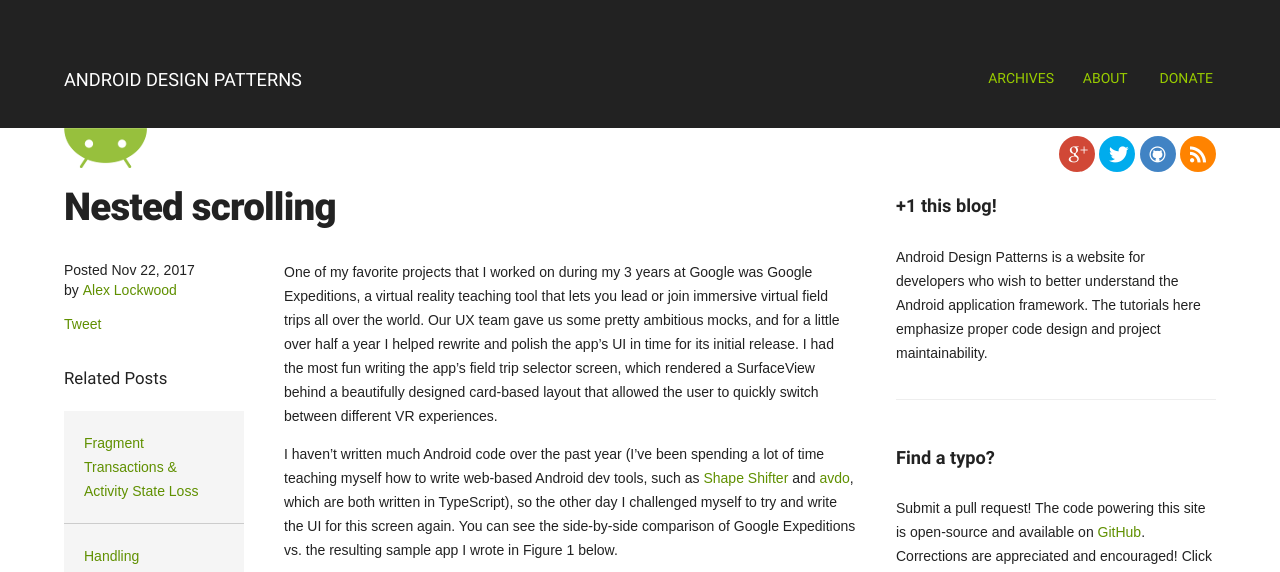
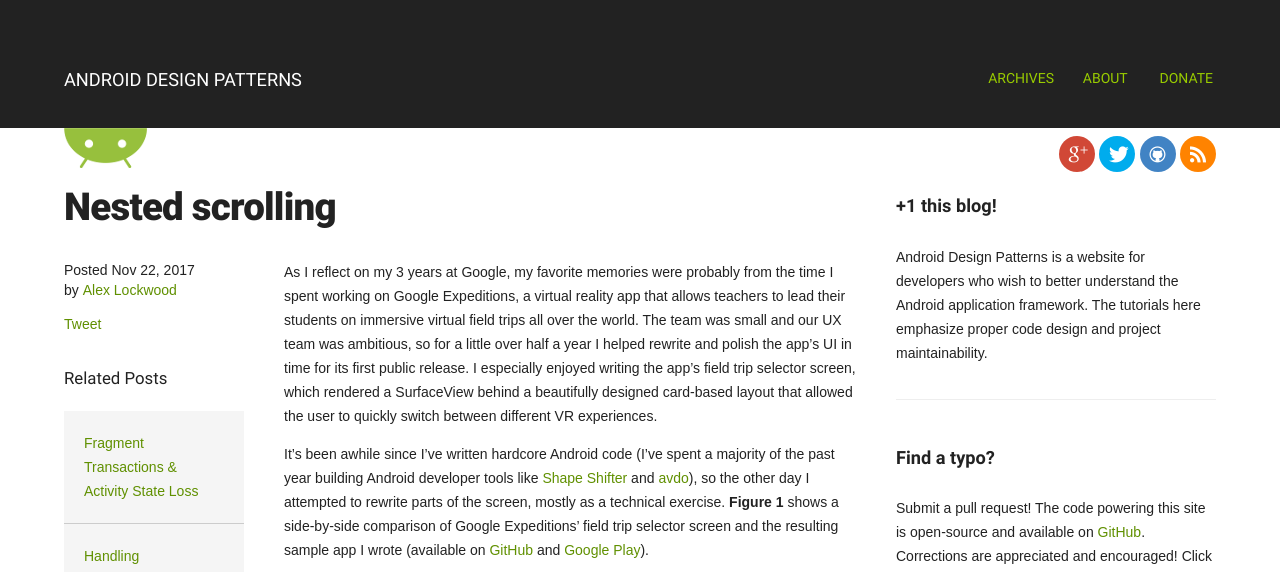
Before and after one commit to alexjlockwood/AndroidDesignPatterns, a Jekyll site: the page built from _posts/2017-11-22-nested-scrolling.md, in a window 1280 px wide. Shown: the top 572 px of the page. Built offline with Jekyll 4.4.1, drawn with Linux system fonts in a browser that asks for light colours; some web fonts are replaced; a script that is not in the unit is left out; comment, search, counter and statistics services are not loaded; some of the changed text lies outside the part shown.

Commit message:
update nested scrolling post

```diff
--- a/_posts/2017-11-22-nested-scrolling.md
+++ b/_posts/2017-11-22-nested-scrolling.md
@@ -16,6 +16,9 @@
       text-align: center;
     }
     .figure-container {
+      padding: 0% 10%;
+    }
+    .figure-parent {
       position: relative;
       width: 100%;
       padding-top: 75%;
@@ -46,75 +49,96 @@
 
 <!--morestart-->
 
-One of my favorite projects that I worked on during my 3 years at Google was Google Expeditions, a virtual reality teaching tool that lets you lead or join immersive virtual field trips all over the world. Our UX team gave us some pretty ambitious mocks, and for a little over half a year I helped rewrite and polish the app’s UI in time for its initial release. I had the most fun writing the app’s field trip selector screen, which rendered a SurfaceView behind a beautifully designed card-based layout that allowed the user to quickly switch between different VR experiences.
+As I reflect on my 3 years at Google, my favorite memories were probably from the time I spent working on Google Expeditions, a virtual reality app that allows teachers to lead their students on immersive virtual field trips all over the world. The team was small and our UX team was ambitious, so for a little over half a year I helped rewrite and polish the app’s UI in time for its first public release. I especially enjoyed writing the app’s field trip selector screen, which rendered a SurfaceView behind a beautifully designed card-based layout that allowed the user to quickly switch between different VR experiences.
 
 <!--more-->
 
-I haven’t written much Android code over the past year (I’ve been spending a lot of time teaching myself how to write web-based Android dev tools, such as [Shape Shifter][shapeshifter-github] and [avdo][avdo-github], which are both written in TypeScript), so the other day I challenged myself to try and write the UI for this screen again. You can see the side-by-side comparison of Google Expeditions vs. the resulting sample app I wrote in Figure 1 below.
+It’s been awhile since I’ve written hardcore Android code (I've spent a majority of the past year building Android developer tools like [Shape Shifter][shapeshifter-github] and [avdo][avdo-github]), so the other day I attempted to rewrite parts of the screen, mostly as a technical exercise. **Figure 1** shows a side-by-side comparison of Google Expeditions' field trip selector screen and the resulting sample app I wrote (available on [GitHub][adp-nested-scrolling-github] and [Google Play][adp-nested-scrolling-play-store]).
 
 <!-- Figure 1 -->
 <div class="figure-container">
-    <video
-        class="figure-video figure-element"
-        poster="/assets/videos/posts/2017/11/22/poster-expeditions-sample.jpg"
-        preload="auto"
-        onclick="resumeVideo(this)" >
-        <source src="/assets/videos/posts/2017/11/22/expeditions-sample-opt.mp4" type="video/mp4">
-        <source src="/assets/videos/posts/2017/11/22/expeditions-sample-opt.webm" type="video/webm">
-        <source src="/assets/videos/posts/2017/11/22/expeditions-sample-opt.ogv" type="video/ogg">
-    </video>
+    <div class="figure-parent">
+        <video
+            class="figure-video figure-element"
+            poster="/assets/videos/posts/2017/11/22/poster-expeditions-sample.jpg"
+            preload="auto"
+            onclick="resumeVideo(this)" >
+            <source src="/assets/videos/posts/2017/11/22/expeditions-sample-opt.mp4" type="video/mp4">
+            <source src="/assets/videos/posts/2017/11/22/expeditions-sample-opt.webm" type="video/webm">
+            <source src="/assets/videos/posts/2017/11/22/expeditions-sample-opt.ogv" type="video/ogg">
+        </video>
+    </div>
 </div>
 <div class="caption-container">
     <p class="caption-element">
-        <strong>Figure 1</strong> - The video on the left is the Google Expeditions app. The video on the right is my sample app.
+        <strong>Figure 1</strong> - A side-by-side comparison of the Google Expeditions' Android app vs. the sample app I wrote for this blog post.
     </p>
 </div>
 
+As I was working through the code, I was reminded me of the initial confusion I had with Android’s nested scrolling APIs when I first wrote the screen a couple of years ago. Android’s nested scrolling APIs make it possible for scrollable views to exist as children inside of other scrollable views, and enable us to create the fancy scrolling gestures that Material Design formalizes on its [scrolling techniques][material-spec-scrolling-techniques] patterns page. **Figure 2** shows a common use case involving a parent `CoordinatorLayout` and a child `NestedScrollView` from Chris Banes' [Cheese Square][cheesesquare-github] app. Without nested scrolling, the `NestedScrollView` scrolls independently of its surroundings. Once enable, however, the nested scrolling APIs allow the parent `CoordinatorLayout` to intercept these same scroll events before they `NestedScrollView` consumes them, making it possible to create a cool "collapsing toolbar" effect that feels more fluid and natural.
+
 <!-- Figure 2 -->
 <div class="figure-container">
-    <video
-        class="figure-video figure-element"
-        poster="/assets/videos/posts/2017/11/22/poster-cheesesquare.jpg"
-        preload="auto"
-        onclick="resumeVideo(this)" >
-        <source src="/assets/videos/posts/2017/11/22/cheesesquare-opt.mp4" type="video/mp4">
-        <source src="/assets/videos/posts/2017/11/22/cheesesquare-opt.webm" type="video/webm">
-        <source src="/assets/videos/posts/2017/11/22/cheesesquare-opt.ogv" type="video/ogg">
-    </video>
+    <div class="figure-parent">
+        <video
+            class="figure-video figure-element"
+            poster="/assets/videos/posts/2017/11/22/poster-cheesesquare.jpg"
+            preload="auto"
+            onclick="resumeVideo(this)" >
+            <source src="/assets/videos/posts/2017/11/22/cheesesquare-opt.mp4" type="video/mp4">
+            <source src="/assets/videos/posts/2017/11/22/cheesesquare-opt.webm" type="video/webm">
+            <source src="/assets/videos/posts/2017/11/22/cheesesquare-opt.ogv" type="video/ogg">
+        </video>
+    </div>
 </div>
 <div class="caption-container">
     <p class="caption-element">
-        <strong>Figure 2</strong> - Cheesesquare.
+        <strong>Figure 2</strong> - A side-by-side comparison of Chris Banes' <a href="https://github.com/chrisbanes/cheesesquare">Cheese Square</a> app with nested scrolling disabled vs. enabled.
     </p>
 </div>
 
-The sample app's layout consists of a `NestedScrollView` and a `RecyclerView`.
+So how exactly do the nested scrolling APIs work anyway? Well, let's consider my sample app as an example. The layout consists of a parent `NestedScrollView` and a child `RecyclerView`, as shown in **Figure 3** below. The obvious question is what happens if the user begins a scroll gesture on top of the red area below? Should it cause the `NestedScrollView` or `RecyclerView` to be scrolled? How does the app make this decision?
 
 <!-- Figure 3 -->
-<img
-    class="figure-image"
-    src="/assets/images/posts/2017/11/22/sample-app-layouts.jpg"
-    alt="Sample app layouts"
-    title="Sample app layouts">
+<div class="figure-container">
+    <img
+        class="figure-image"
+        src="/assets/images/posts/2017/11/22/sample-app-layouts.jpg"
+        alt="Sample app layouts"
+        title="Sample app layouts">
+</div>
 <div class="caption-container">
     <p class="caption-element">
-        <strong>Figure 3</strong> - The sample app is made up of a <code>NestedScrollView</code> and a <code>RecyclerView</code>.
+        <strong>Figure 3</strong> - The sample app consists of a parent <code>NestedScrollView</code> and a child <code>RecyclerView</code>.
     </p>
 </div>
+
+To answer these questions, let's walk through the exact sequence of events that occurs when the user begins a scroll gesture on top of the child `RecyclerView`.
+
+1. The user drags their finger on top of the `RecyclerView`.
+2. The framework calls the `RecyclerView`'s `onTouchEvent(ACTION_MOVE)` method.
+3. The `RecyclerView` notifies the `NestedScrollView` that a scroll event is in progress by calling its own `dispatchNestedPreScroll()` method.
+4. This results in an immediate call to the `NestedScrollView`'s `onNestedPreScroll()` method. This callback method is important because it gives the `NestedScrollView` an opportunity to react to the scroll event before the `RecyclerView` consumes it.
+5. The `RecyclerView` consumes the remainder of the scroll event (or does nothing if the `NestedScrollView` already consumed the entire scroll event).
+6. The `RecyclerView` notifies the `NestedScrollView` that it has consumed a portion of the scroll event by calling its own `dispatchNestedScroll()` method.
+7. This results in an immediate call to the `NestedScrollView`'s `onNestedScroll()` method. This callback method is important because it gives the `NestedScrollView` an opportunity to consume any remaining scroll pixels that have still not been consumed.
+8. The `RecyclerView` returns `true` from the current call to `onTouchEvent(ACTION_MOVE)`, consuming the touch event.
 
 ## Issues
 
 <!-- Figure 4 -->
 <div class="figure-container">
-    <video
-        class="figure-video figure-element"
-        poster="/assets/videos/posts/2017/11/22/poster-nested-scrolling-bugs1.jpg"
-        preload="auto"
-        onclick="resumeVideo(this)" >
-        <source src="/assets/videos/posts/2017/11/22/nested-scrolling-bugs1-opt.mp4" type="video/mp4">
-        <source src="/assets/videos/posts/2017/11/22/nested-scrolling-bugs1-opt.webm" type="video/webm">
-        <source src="/assets/videos/posts/2017/11/22/nested-scrolling-bugs1-opt.ogv" type="video/ogg">
-    </video>
+    <div class="figure-parent">
+        <video
+            class="figure-video figure-element"
+            poster="/assets/videos/posts/2017/11/22/poster-nested-scrolling-bugs1.jpg"
+            preload="auto"
+            onclick="resumeVideo(this)" >
+            <source src="/assets/videos/posts/2017/11/22/nested-scrolling-bugs1-opt.mp4" type="video/mp4">
+            <source src="/assets/videos/posts/2017/11/22/nested-scrolling-bugs1-opt.webm" type="video/webm">
+            <source src="/assets/videos/posts/2017/11/22/nested-scrolling-bugs1-opt.ogv" type="video/ogg">
+        </video>
+    </div>
 </div>
 <div class="caption-container">
     <p class="caption-element">
@@ -192,15 +216,17 @@
 
 <!-- Figure 5 -->
 <div class="figure-container">
-    <video
-        class="figure-video figure-element"
-        poster="/assets/videos/posts/2017/11/22/poster-nested-scrolling-bugs2.jpg"
-        preload="auto"
-        onclick="resumeVideo(this)" >
-        <source src="/assets/videos/posts/2017/11/22/nested-scrolling-bugs2-opt.mp4" type="video/mp4">
-        <source src="/assets/videos/posts/2017/11/22/nested-scrolling-bugs2-opt.webm" type="video/webm">
-        <source src="/assets/videos/posts/2017/11/22/nested-scrolling-bugs2-opt.ogv" type="video/ogg">
-    </video>
+    <div class="figure-parent">
+        <video
+            class="figure-video figure-element"
+            poster="/assets/videos/posts/2017/11/22/poster-nested-scrolling-bugs2.jpg"
+            preload="auto"
+            onclick="resumeVideo(this)" >
+            <source src="/assets/videos/posts/2017/11/22/nested-scrolling-bugs2-opt.mp4" type="video/mp4">
+            <source src="/assets/videos/posts/2017/11/22/nested-scrolling-bugs2-opt.webm" type="video/webm">
+            <source src="/assets/videos/posts/2017/11/22/nested-scrolling-bugs2-opt.ogv" type="video/ogg">
+        </video>
+    </div>
 </div>
 <div class="caption-container">
     <p class="caption-element">
@@ -337,13 +363,9 @@
 
 And we're done!
 
-  [carry-on-scrolling-blog-post]: https://chris.banes.me/2017/06/09/carry-on-scrolling/
-  [adp-nested-scrolling-source]: https://github.com/alexjlockwood/adp-nested-scrolling
-  [adp-nested-scrolling-play-store]: https://play.google.com/store/apps/details?id=alexjlockwood.nestedscrolling
-  [NestedScrollView2]: https://github.com/alexjlockwood/adp-nested-scrolling/blob/master/app/src/main/java/design/shapeshifter/nestedscrolling/NestedScrollView2.java
-  [RecyclerView#startNestedScroll]: https://github.com/aosp-mirror/platform_frameworks_support/blob/034bc505154bbb42c588e2fc06f46596e3a44a1b/v7/recyclerview/src/main/java/android/support/v7/widget/RecyclerView.java#L2158
-  [RecyclerView#dispatchNestedPreScroll]: https://github.com/aosp-mirror/platform_frameworks_support/blob/034bc505154bbb42c588e2fc06f46596e3a44a1b/v7/recyclerview/src/main/java/android/support/v7/widget/RecyclerView.java#L4849
-  [RecyclerView#dispatchNestedScroll]: https://github.com/aosp-mirror/platform_frameworks_support/blob/034bc505154bbb42c588e2fc06f46596e3a44a1b/v7/recyclerview/src/main/java/android/support/v7/widget/RecyclerView.java#L4893
-  [RecyclerView#stopNestedScroll]: https://github.com/aosp-mirror/platform_frameworks_support/blob/034bc505154bbb42c588e2fc06f46596e3a44a1b/v7/recyclerview/src/main/java/android/support/v7/widget/RecyclerView.java#L4938
   [shapeshifter-github]: https://github.com/alexjlockwood/ShapeShifter
   [avdo-github]: https://github.com/alexjlockwood/avdo
+  [adp-nested-scrolling-github]: https://github.com/alexjlockwood/adp-nested-scrolling
+  [adp-nested-scrolling-play-store]: https://play.google.com/store/apps/details?id=alexjlockwood.nestedscrolling
+  [material-spec-scrolling-techniques]: https://material.io/guidelines/patterns/scrolling-techniques.html#scrolling-techniques-app-bar-scrollable-regions
+  [cheesesquare-github]: https://github.com/chrisbanes/cheesesquare
```
